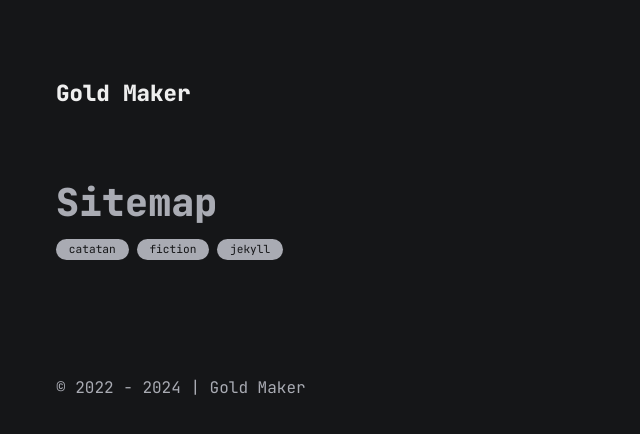
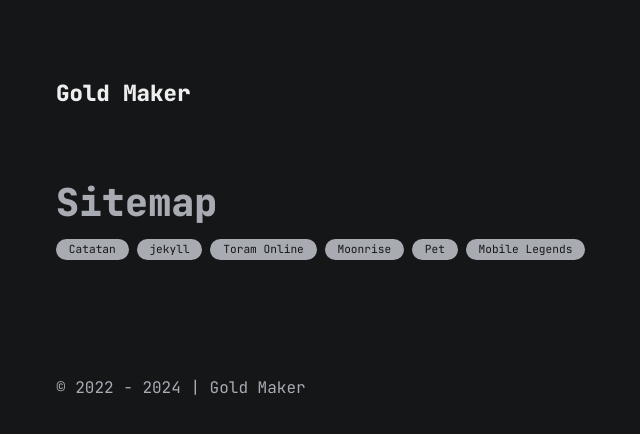
Before and after one commit to angganesia/angganesia.github.io, a Jekyll site: the page built from sitemaps.md, in a window 1280 px wide. Shown: the top 434 px of the page, without its empty margins (259-899 px from the left). Built offline with Jekyll 4.4.1, drawn with Linux system fonts in a browser that asks for light colours; comment, search, counter and statistics services are not loaded.

Commit message:
Update sitemaps.md

```diff
--- a/sitemaps.md
+++ b/sitemaps.md
@@ -1,5 +1,5 @@
 ---
 layout: page
 title: Sitemap
-categories: [catatan, fiction, jekyll]
+categories: [Catatan, jekyll, Toram Online, Moonrise, Pet, Mobile Legends]
 ---
```
